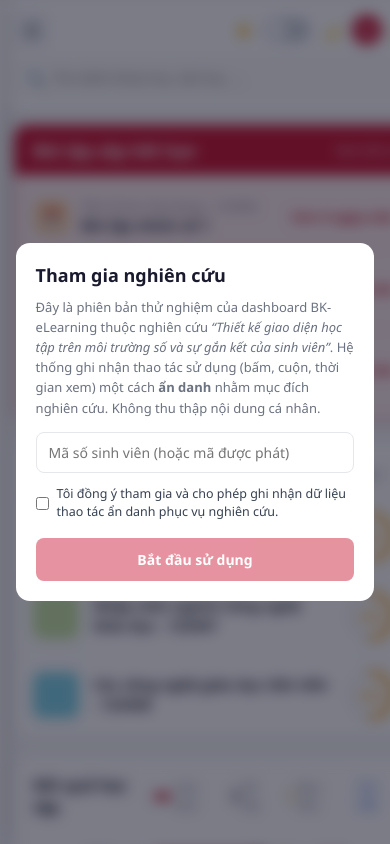
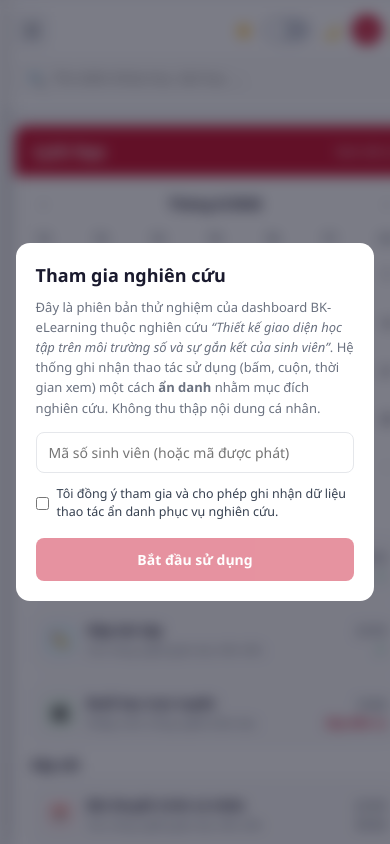
Before and after one commit to JoyHuyen/bk-dashboard-p3, a plain HTML site: page index.html in a window 390 px wide. Shown: the top 844 px of the page. Drawn offline with Linux system fonts and the light colour scheme.

Commit message:
Add files via upload

```diff
--- a/index.html
+++ b/index.html
@@ -208,6 +208,7 @@
     .top-right .pill,.top-right .date{display:none}    /* ẩn ngôn ngữ & ngày cho đỡ chật */
     .search{order:5;flex-basis:100%;max-width:none}
     .content{grid-template-columns:1fr;padding:14px;gap:16px}
+    .cal-card{order:-1}                                  /* mobile: Lịch học lên đầu tiên */
     .deadline-head h2{font-size:17px}
     .sec-head h2{font-size:16px}
     .bell-drop{width:300px;max-width:86vw}
```
